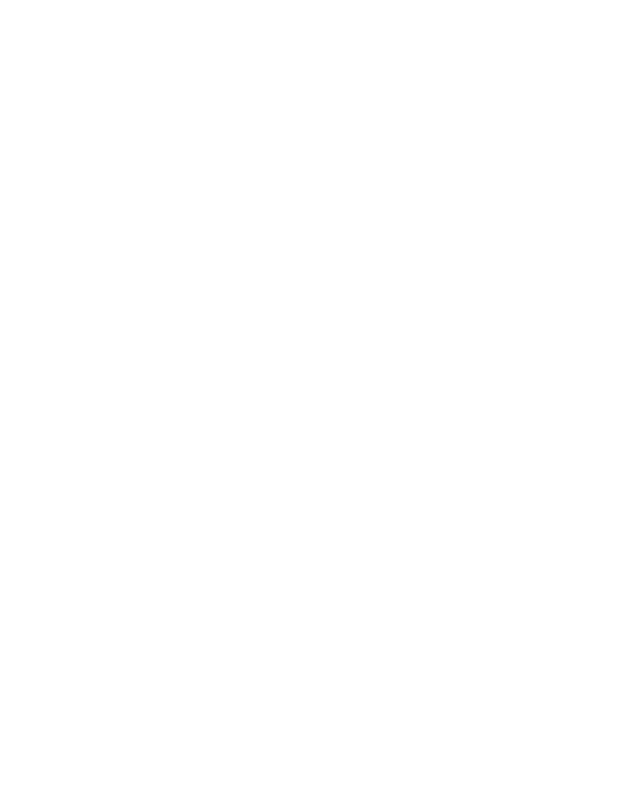
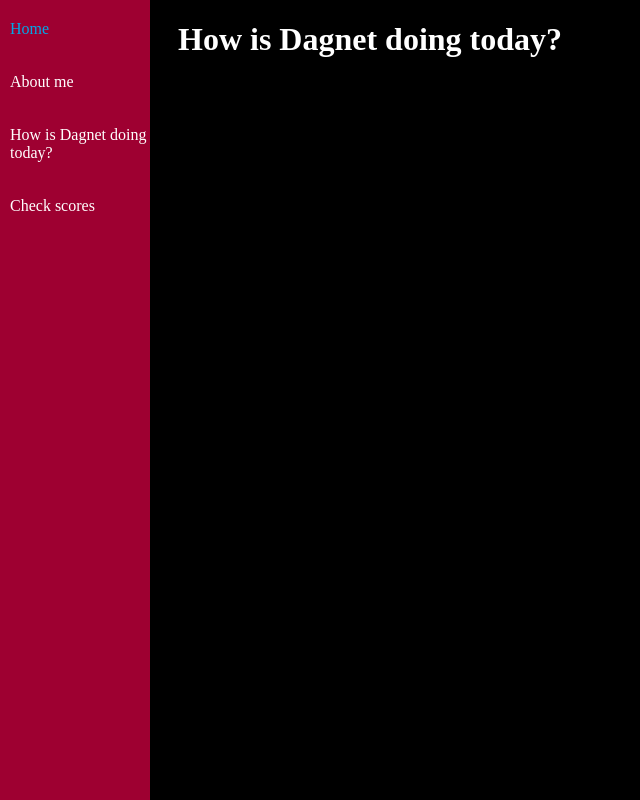
Before and after one commit to Diagonet/dagnetswebsite, a plain HTML site: page howisdagnet/index.html in a window 1280 px wide. Shown: the whole page, without its empty margins (0-640 px from the left). Drawn offline with Linux system fonts and the light colour scheme.

Commit message:
linked to subpages and fixed css and js link on howisdagnet

```diff
--- a/howisdagnet/index.html
+++ b/howisdagnet/index.html
@@ -0,0 +1,26 @@
+<!DOCTYPE html>
+<html lang="en">
+  <head>
+    <title>Welcome to Dagnet's Webpage</title>
+    <script src="../app.js"></script>
+    <link href="../main.css" rel="stylesheet" type="text/css" />
+  </head>
+
+  <body>
+    <div class="sideBar">
+      <nav>
+        <a href="#">Home</a>
+        <a href="#">About me</a>
+        <a href="https://diagonet.github.io/dagnetswebsite/howisdagnet/"
+          >How is Dagnet doing today?</a
+        >
+        <a href="https://diagonet.github.io/dagnetswebsite/scoreboard/"
+          >Check scores</a
+        >
+      </nav>
+    </div>
+    <main>
+      <h1>How is Dagnet doing today?</h1>
+    </main>
+  </body>
+</html>
```
Also changed, not shown: index.html (+6 -2 lines).
